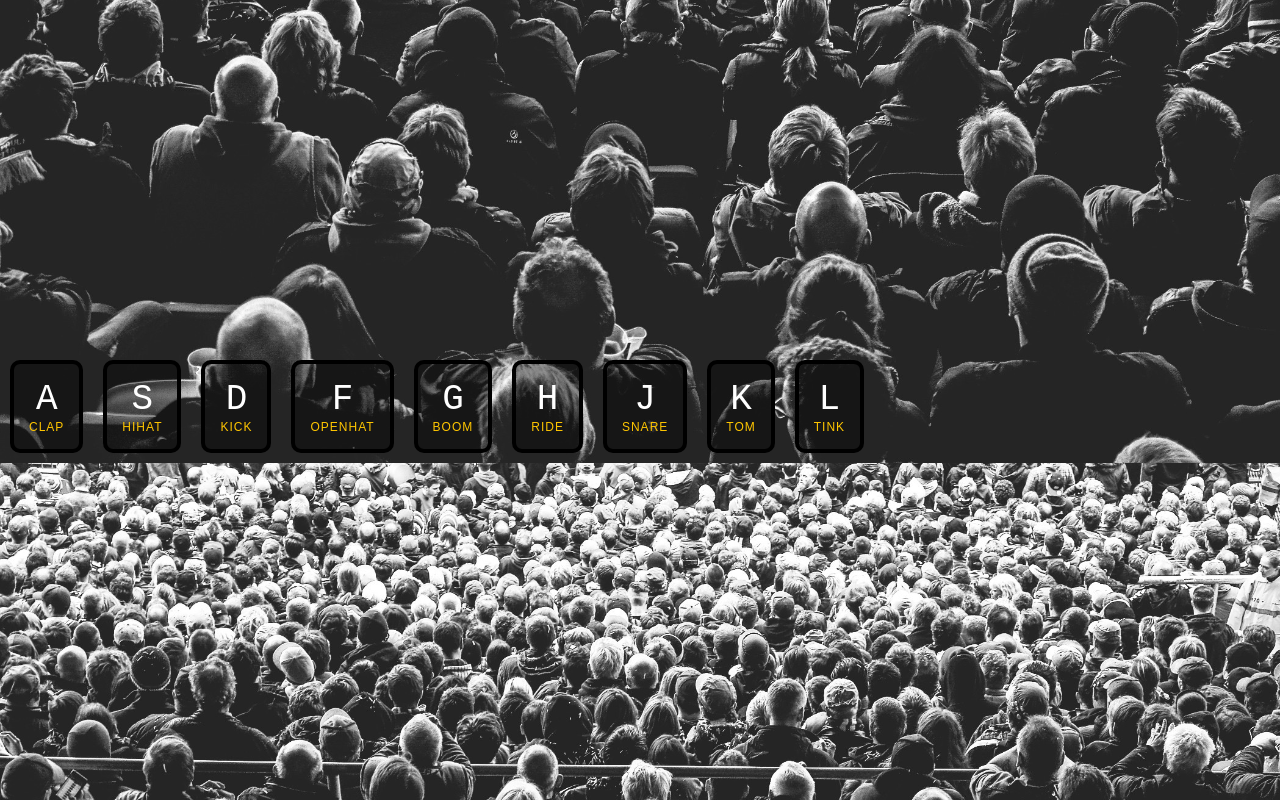
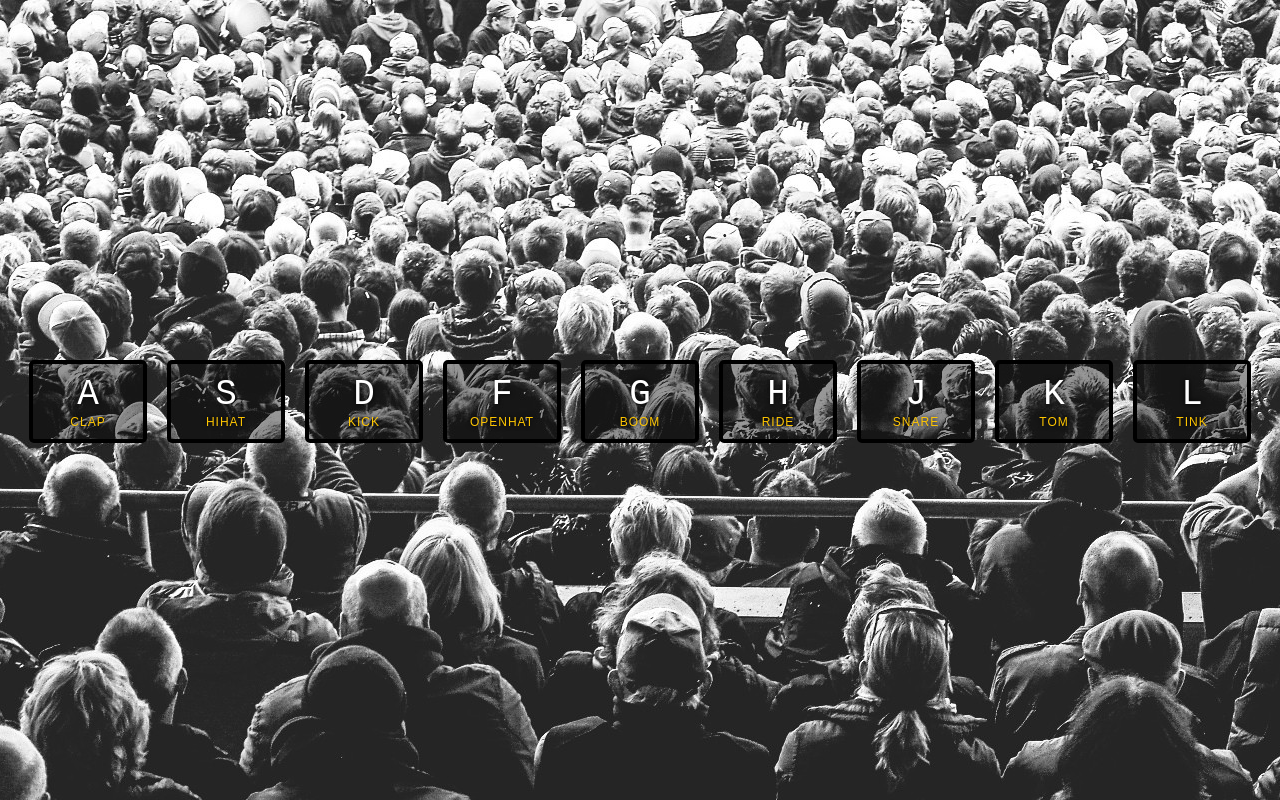
Before and after one commit to irSilviana/JavaScript30, a plain HTML site: page 1-JavaScript Drum Kit/index.html in a window 1280 px wide. Drawn offline with Linux system fonts and the light colour scheme.

Commit message:
Update style.css

```diff
--- a/1-JavaScript Drum Kit/style.css
+++ b/1-JavaScript Drum Kit/style.css
@@ -1,7 +1,7 @@
 html {
   font-size: 10px;
-  background: url("./background.jpg") bottom center;
-  background-size: cover;
+  background: url("./background.jpg") center top;
+  background-size: auto;
 }
 
 body,
@@ -20,21 +20,30 @@ kbd {
 
 .keys {
   display: flex;
+  flex: 1;
   margin-top: 350px;
   text-align: center;
+  justify-content: center;
 }
+
 .key {
+  border: 0.4rem solid black;
+  border-radius: 0.5rem;
+  margin: 1rem;
+  font-size: 1.5rem;
+  padding: 1rem 0.5rem;
+  transition: all 0.07s ease;
+  width: 10rem;
+  text-align: center;
+  color: white;
   background: rgba(0, 0, 0, 0.4);
-  border: 4px solid #000000;
-  border-radius: 10px;
-  margin: 10px;
-  padding: 15px;
+  text-shadow: 0 0 0.5rem black;
 }
 
 .playing {
   transform: scale(1.1);
   border-color: #ffc600;
-  box-shadow: 0 0 10px #ffc600;
+  box-shadow: 0 0 1rem #ffc600;
 }
 
 .sound {
```
